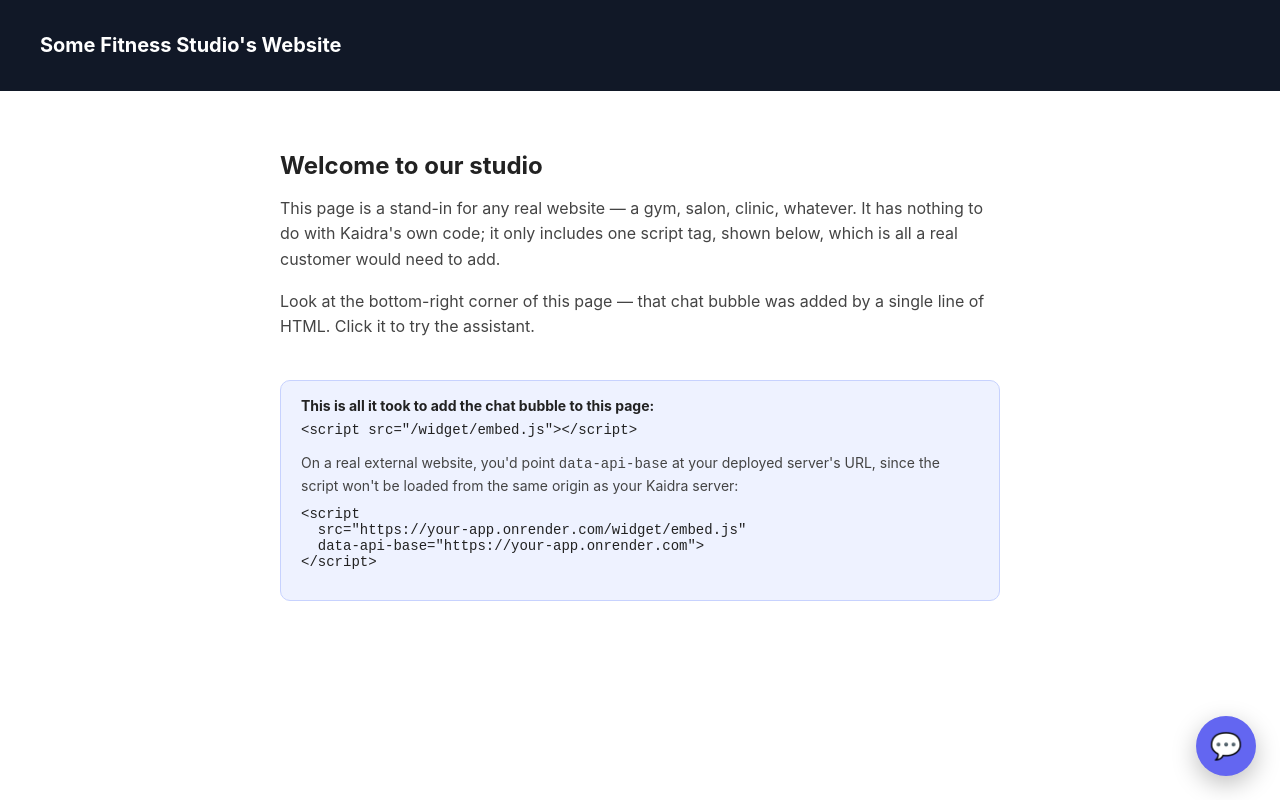
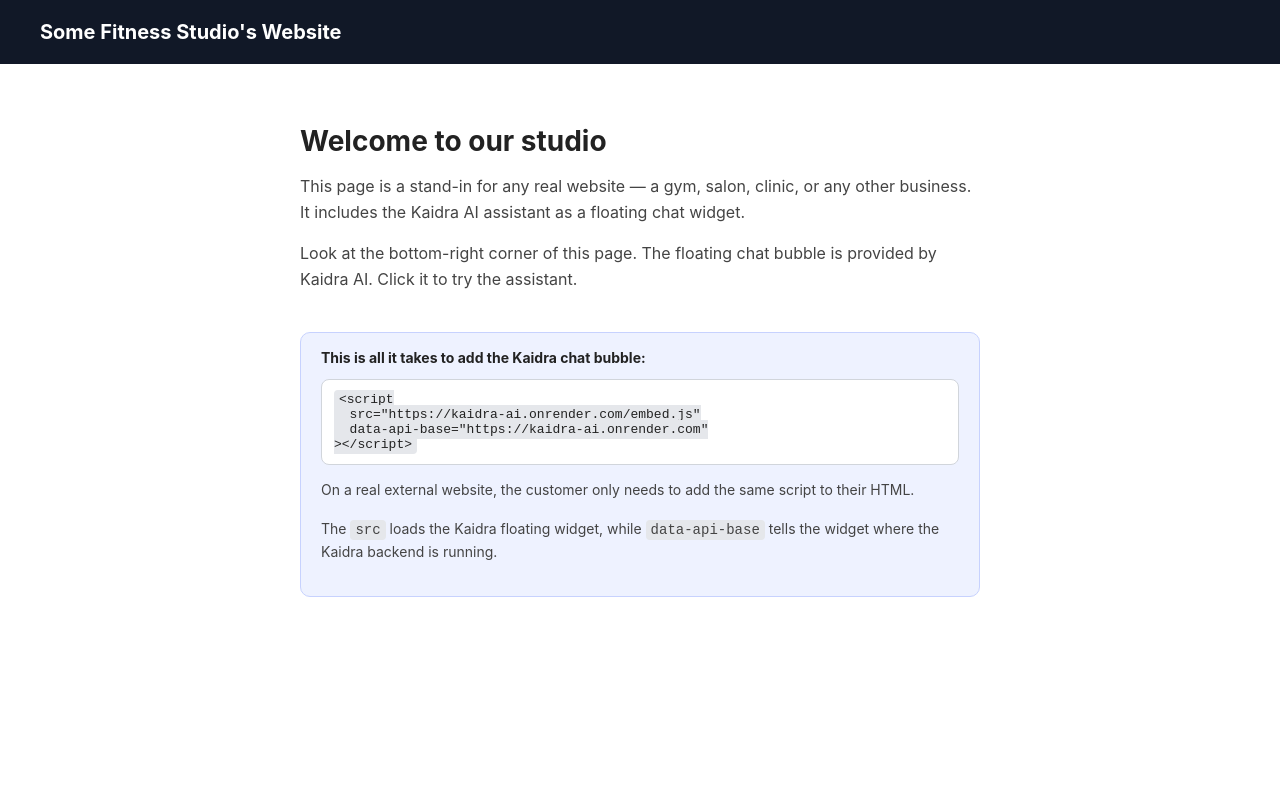
Before and after one commit to mohan1245/KAIDRA-AI, a website: page widget/index.html in a window 1280 px wide. Drawn offline with Linux system fonts and the light colour scheme; a script that the page names is missing.

Commit message:
Update index.html

```diff
--- a/widget/index.html
+++ b/widget/index.html
@@ -2,46 +2,147 @@
 <html lang="en">
 <head>
   <meta charset="UTF-8">
+
+  <meta
+    name="viewport"
+    content="width=device-width, initial-scale=1.0"
+  >
+
   <title>Sample Website — Kaidra Widget Demo</title>
+
   <style>
-  body { font-family: -apple-system, BlinkMacSystemFont, "Segoe UI", Roboto, sans-serif;
-         margin: 0; color: #222; }
-  header { background: #111827; color: white; padding: 20px 40px; }
-  header h1 { font-size: 20px; }
-  main { max-width: 720px; margin: 60px auto; padding: 0 20px; }
-  h2 { margin-bottom: 12px; }
-  p { line-height: 1.6; color: #444; margin-bottom: 16px; }
-  .note { background: #eef2ff; border: 1px solid #c7d2fe; border-radius: 10px;
-          padding: 16px 20px; margin-top: 40px; font-size: 14px; }
+    * {
+      box-sizing: border-box;
+    }
+
+    body {
+      font-family:
+        -apple-system,
+        BlinkMacSystemFont,
+        "Segoe UI",
+        Roboto,
+        sans-serif;
+
+      margin: 0;
+      color: #222;
+      background: #ffffff;
+    }
+
+    header {
+      background: #111827;
+      color: white;
+      padding: 20px 40px;
+    }
+
+    header h1 {
+      margin: 0;
+      font-size: 20px;
+    }
+
+    main {
+      max-width: 720px;
+      margin: 60px auto;
+      padding: 0 20px;
+    }
+
+    h2 {
+      margin-bottom: 12px;
+      font-size: 28px;
+    }
+
+    p {
+      line-height: 1.6;
+      color: #444;
+      margin-bottom: 16px;
+    }
+
+    .note {
+      background: #eef2ff;
+      border: 1px solid #c7d2fe;
+      border-radius: 10px;
+      padding: 16px 20px;
+      margin-top: 40px;
+      font-size: 14px;
+    }
+
+    .note strong {
+      display: block;
+      margin-bottom: 8px;
+    }
+
+    pre {
+      background: #ffffff;
+      border: 1px solid #d1d5db;
+      border-radius: 8px;
+      padding: 12px;
+      overflow-x: auto;
+      font-size: 13px;
+    }
+
+    code {
+      background: #e5e7eb;
+      padding: 2px 5px;
+      border-radius: 4px;
+    }
   </style>
 </head>
+
 <body>
 
-<header><h1>Some Fitness Studio's Website</h1></header>
+  <header>
+    <h1>Some Fitness Studio's Website</h1>
+  </header>
 
   <main>
+
     <h2>Welcome to our studio</h2>
-  <p>This page is a stand-in for any real website — a gym, salon, clinic, whatever.
-     It has nothing to do with Kaidra's own code; it only includes one script tag,
-     shown below, which is all a real customer would need to add.</p>
-  <p>Look at the bottom-right corner of this page — that chat bubble was added by
-     a single line of HTML. Click it to try the assistant.</p>
+
+    <p>
+      This page is a stand-in for any real website — a gym, salon,
+      clinic, or any other business. It includes the Kaidra AI
+      assistant as a floating chat widget.
+    </p>
+
+    <p>
+      Look at the bottom-right corner of this page.
+      The floating chat bubble is provided by Kaidra AI.
+      Click it to try the assistant.
+    </p>
 
     <div class="note">
-    <strong>This is all it took to add the chat bubble to this page:</strong>
-    <pre style="white-space: pre-wrap; margin-top: 8px;">&lt;script src="/widget/embed.js"&gt;&lt;/script&gt;</pre>
-    <p style="margin: 8px 0 0;">On a real external website, you'd point
-      <code>data-api-base</code> at your deployed server's URL, since the script
-      won't be loaded from the same origin as your Kaidra server:</p>
-    <pre style="white-space: pre-wrap; margin-top: 8px;">&lt;script
-  src="https://your-app.onrender.com/widget/embed.js"
-  data-api-base="https://your-app.onrender.com"&gt;
-&lt;/script&gt;</pre>
+
+      <strong>
+        This is all it takes to add the Kaidra chat bubble:
+      </strong>
+
+      <pre><code>&lt;script
+  src="https://kaidra-ai.onrender.com/embed.js"
+  data-api-base="https://kaidra-ai.onrender.com"
+&gt;&lt;/script&gt;</code></pre>
+
+      <p>
+        On a real external website, the customer only needs
+        to add the same script to their HTML.
+      </p>
+
+      <p>
+        The <code>src</code> loads the Kaidra floating widget,
+        while <code>data-api-base</code> tells the widget where
+        the Kaidra backend is running.
+      </p>
+
     </div>
+
   </main>
 
-<!-- This is the ONLY line that adds the floating chat widget to this page -->
-<script src="/widget/embed.js"></script>
+  <!-- ============================================
+       KAIDRA AI FLOATING CHAT WIDGET
+       ============================================ -->
+
+  <script
+    src="https://kaidra-ai.onrender.com/embed.js"
+    data-api-base="https://kaidra-ai.onrender.com"
+  ></script>
 
 </body>
 </html>
```
Lines whose indentation alone changed are shown as unchanged.
